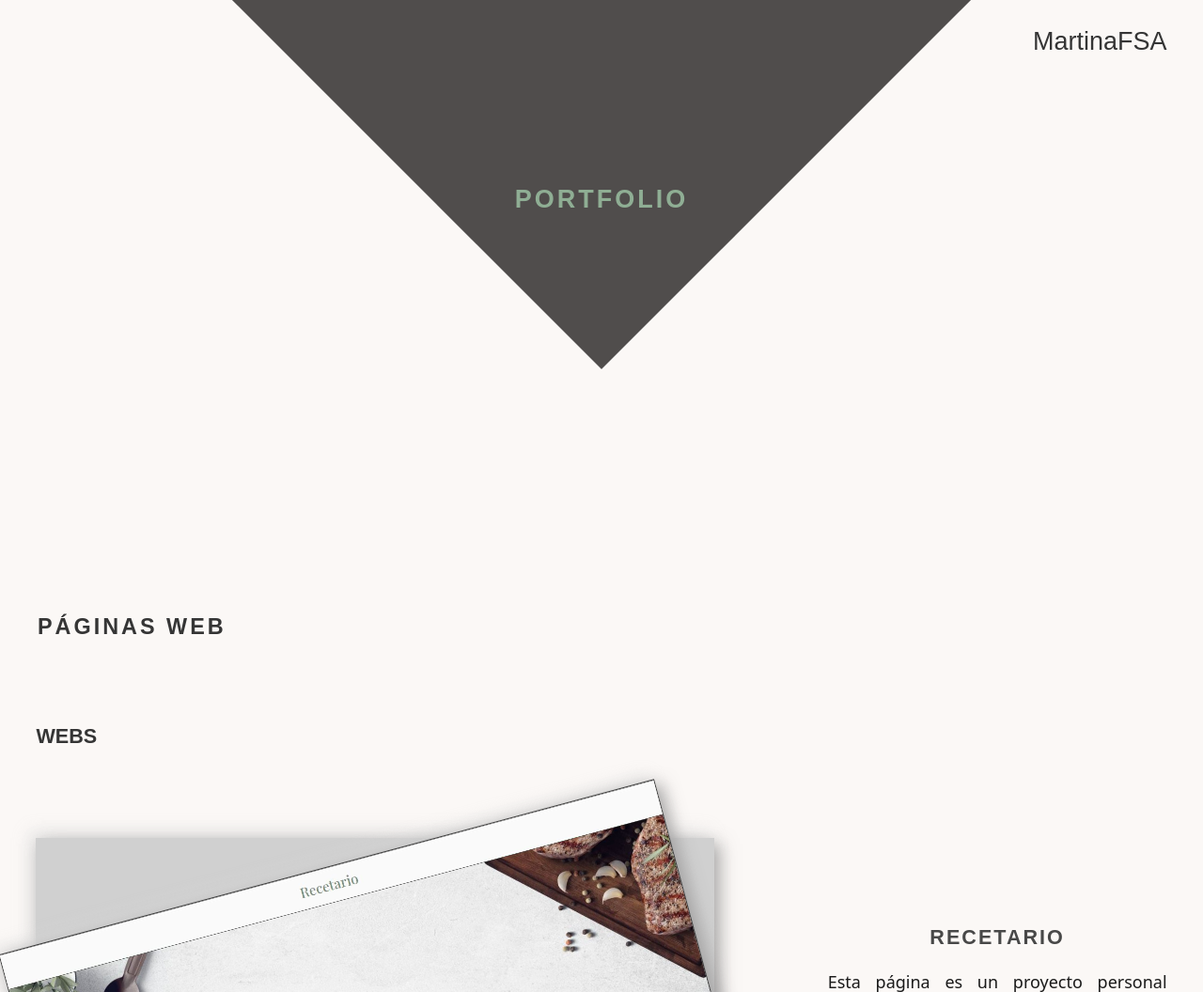
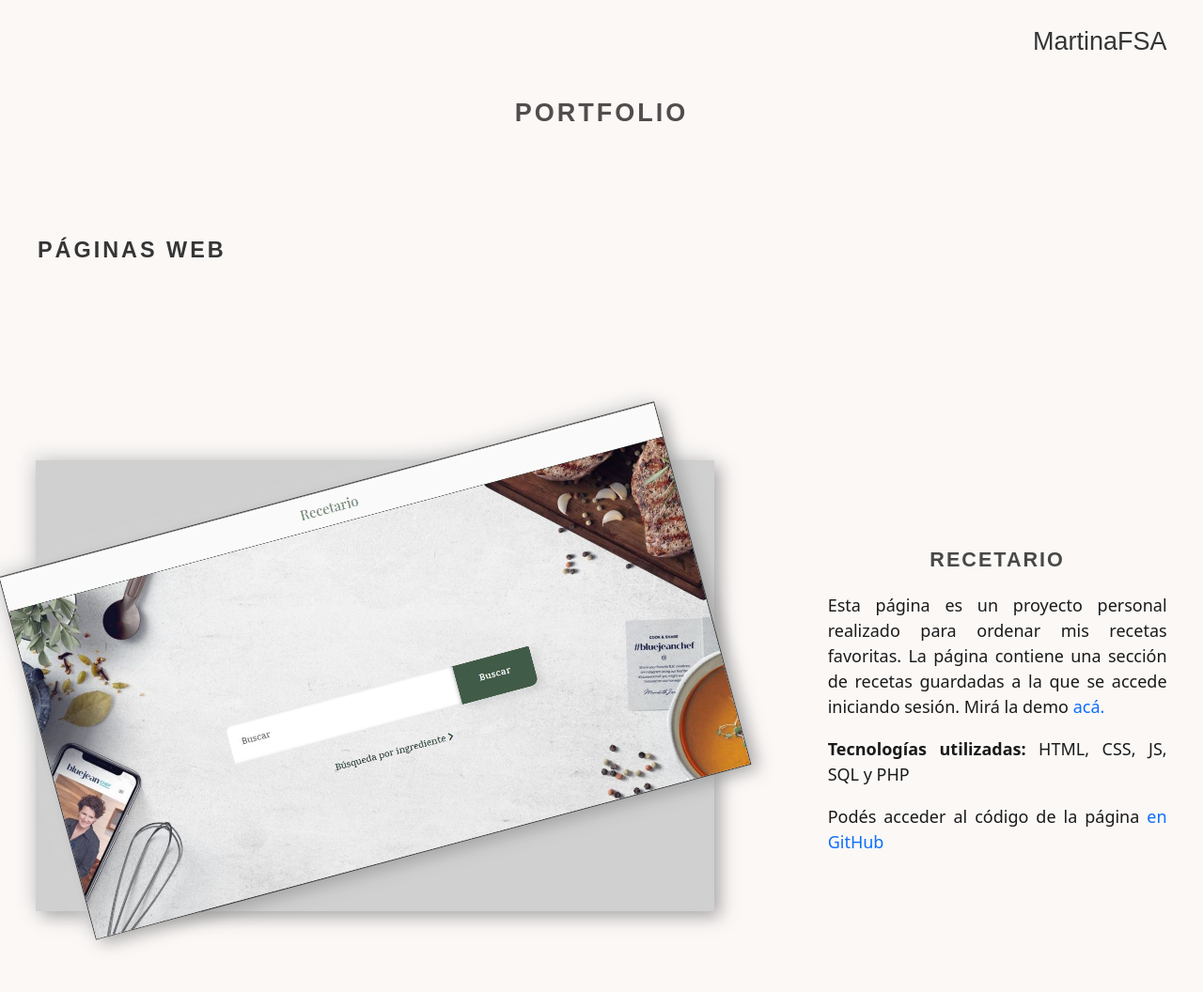
Before and after one commit to MartinaFSA/Personal-Page, a PHP site: page /portfolio in a window 1280 px wide. Shown: the top 1056 px of the page at 94% size. Run offline with PHP 8.4, Linux system fonts and the light colour scheme; some libraries are stand-ins or nearby versions; some web fonts are replaced.

Commit message:
Cambios en el diseño

```diff
--- a/componentes/footer.php
+++ b/componentes/footer.php
@@ -54,7 +54,9 @@
                     <div class="social">
                         <a href="https://github.com/MartinaFSA"  itemprop="url" target="_blank" class="footer__social--link"> <i class="fab fa-github" style="font-size: 4vh; margin-top: 0.5vw; margin-top: 1vh;"> </i> </a>
                         <a href="https://www.linkedin.com/in/martina-fernandez-suarez-anzorena/"  itemprop="url" target="_blank" class="footer__social--link"> <i class="fab fa-linkedin-in" style="font-size: 4vh; margin-top: 1vh;"> </i> </a>
-                        <a href="#" target="_blank" class="footer__social--link" itemprop="url"> <i class="fab fa-instagram" style="font-size: 4vh; margin-top: 1vh;"> </i> </a>
+                        <a href="https://www.instagram.com/mafesa._/" target="_blank" class="footer__social--link" itemprop="url"> <i class="fab fa-instagram" style="font-size: 4vh; margin-top: 1vh;"> </i> </a>
                     </div>
+                    <a  href="portfolio" target="_blank" itemprop="url" class="texto__footer textoMediano textoFooter">Ir al portfolio</a>
                 </div>
+
             </div>
--- a/estilos/estilosPortfolio.css
+++ b/estilos/estilosPortfolio.css
@@ -25,29 +25,10 @@ body {
   right: 3%;
   top: 3%; }
 
-.navBar__linkPortfolio {
-  color: var(--negro-a-verde);
-  font-family: 'General Sans', sans-serif;
-  font-weight: bold; }
-
-.navBar__linkPortfolio:hover {
-  text-decoration: line-through;
-  text-decoration-thickness: 10%; }
-
-#navBar__linkDiseño {
-  position: fixed;
-  right: 3%;
-  bottom: 0%; }
-
-#navBar__linkWebs {
-  position: fixed;
-  left: 3%;
-  bottom: 0%; }
 
 /*--------------------------------------------------------------------------------------------------------------------------*/
 /*INTRO A LA PÁGINA*/
 header {
-  height: 70vh;
   width: 100vw;
 }
 #pageIntroPortfolio {
@@ -64,26 +45,13 @@ header {
   text-transform: uppercase;
   letter-spacing: 3px;
   z-index: 8;
-  color: #8FAE94;}
+  color: rgba(80, 77, 76, 1);}
 #pageIntro__ctn--textPortfolio {
   height: 100%;
   width: 100%;
   display: flex;
   justify-content: center;
-  padding-top: 15%;}
-#fondo_pageIntroPortfolio {
-  background: rgba(80, 77, 76, 1);
-  width: 100vw;
-  height: 100vw;
-  margin: 0%;
-
-  position: absolute;
-  top: calc((90 * -100vw)/100);
-  left: 0%;
-
-  -webkit-transform: rotate(-45deg);
-  transform: rotate(-45deg);
-}
+  padding-top: 100px;}
 
 /*--------------------------------------------------------------------------------------------------------------------------*/
 /*SECCION PÁGINAS*/
--- a/estilos/indexYGenerales.css
+++ b/estilos/indexYGenerales.css
@@ -155,14 +155,13 @@ body::-webkit-scrollbar {
   #ctn__navBar .navBar__link {
     color: var(--main-text-color);
     font-family: 'General Sans', sans-serif;
-    font-weight: lighter;
+    font-weight:300;
     line-height: calc(1rem+ 1vw);
     width: 30%;
     display: block;
     align-self: center; }
   #ctn__navBar .navBar__link:hover {
-    text-decoration: line-through;
-    text-decoration-thickness: from-font; }
+    font-weight:normal;}
   #coderMode {
     background-color: transparent;
     border-color: transparent;
@@ -501,7 +500,7 @@ footer {
     font-weight: 500;
     padding: 2% 0% 0%;
     display: block; }
-  footer #footer__contacto input {
+  footer #footer__contacto input:not(last-of-type){
     background-color: var(--form-bg);
     border: none;
     border-radius: 4px;
@@ -518,15 +517,16 @@ footer {
     opacity: 100%;
     color: var(--inputPlaceholder); }
   footer #footer__contacto input[type=submit] {
-    background-color: transparent !important;
+    background-color: transparent;
     border-radius: 4px;
-    color: var(--form-bg) !important;
+    color: var(--form-bg);
     font-weight: bold;
     font-weight: bold;
     text-transform: uppercase;
     margin: 0% 0% 5%; }
   footer #footer__contacto input[type=submit]:hover {
-    border: 2px solid var(--form-bg) !important; }
+    outline: 2px solid var(--form-bg);
+    outline-offset: -2px;}
   footer #footer__contacto textarea {
     background-color: var(--form-bg);
     border: none;
--- a/portfolio.php
+++ b/portfolio.php
@@ -20,7 +20,6 @@
         <header>
             <!--INTRODUCCIÓN A LA PÁGINa-->
             <section id="pageIntroPortfolio">
-                <div id="fondo_pageIntroPortfolio"></div>
                 <div id="pageIntro__ctn--textPortfolio">
                     <p class="textoTitulo">Portfolio</p>
                 </div>
@@ -30,8 +29,6 @@
             <section id="ctn__navBarPortfolio">
                 <nav>
                     <a href="index" target="_blank" id="navBar__mainPortfolio" style="font-size: 1.5rem" itemprop="url">MartinaFSA</a>
-                    <a href="#webs" id="navBar__linkWebs" class="navBar__linkPortfolio textoMediano">WEBS</a>
-                    <!--<a href="#diseño" class="navBar__linkPortfolio textoMediano" id="navBar__linkDiseño">DISEÑO</a>-->
                 </nav>
             </section>
         </header>
```
Also changed, not shown: index.php (+3 -63 lines).
